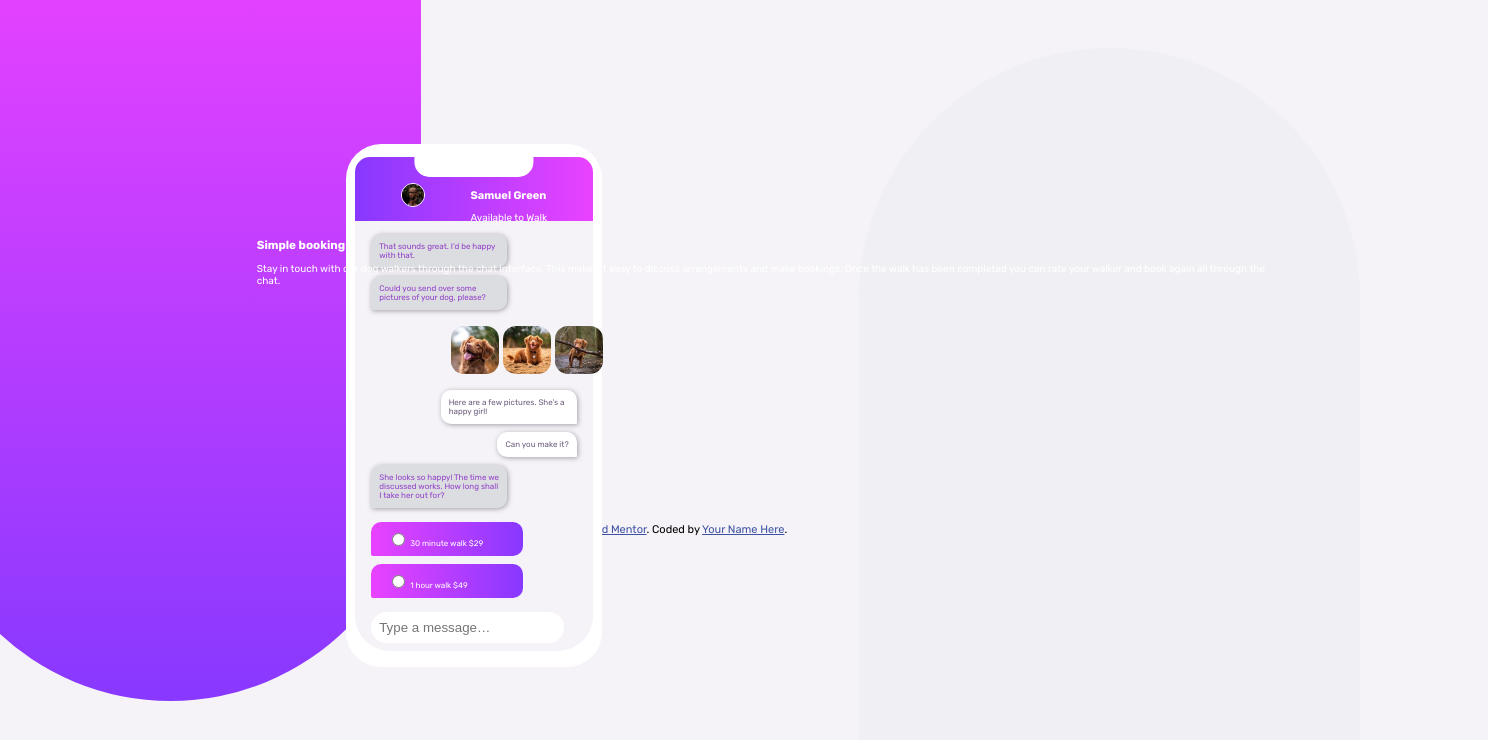
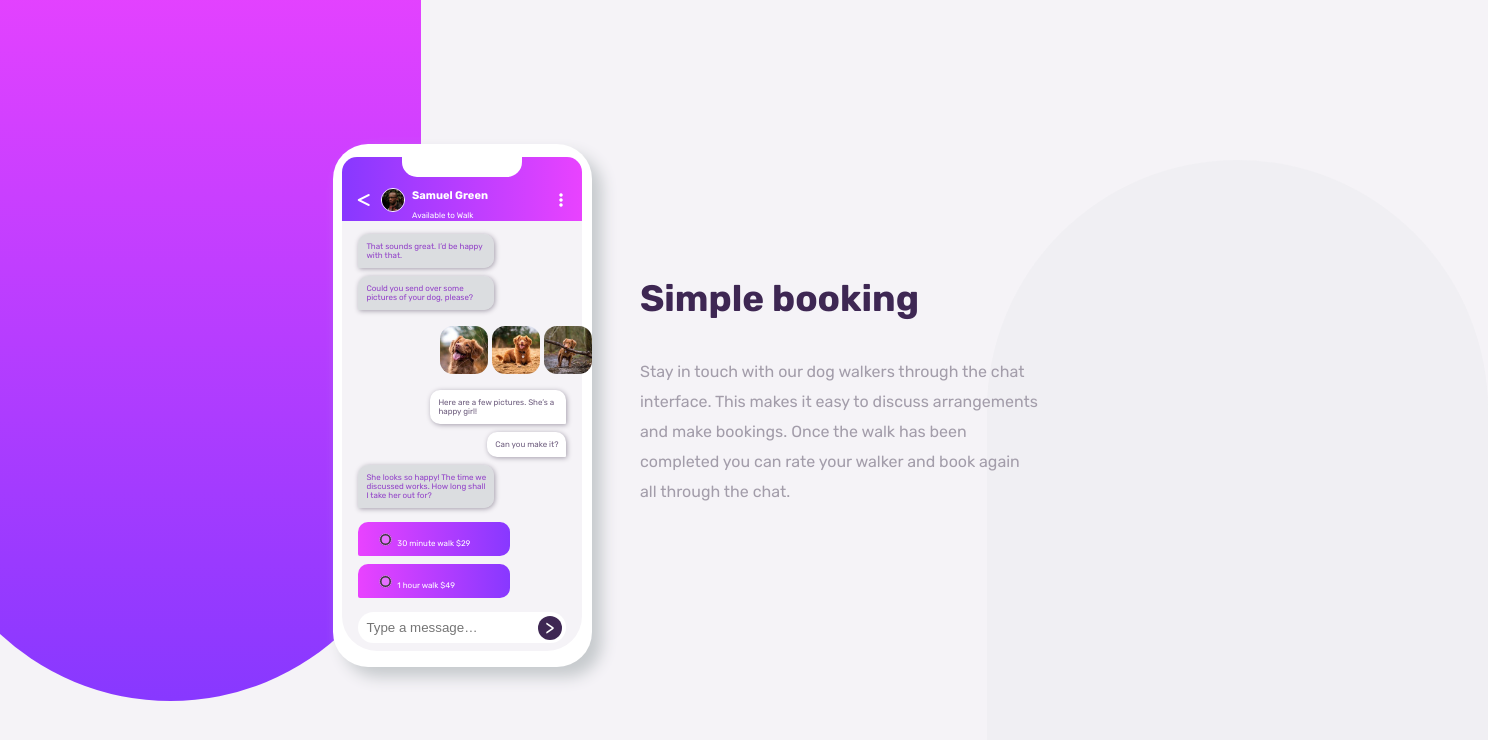
Before and after one commit to amelia2802/chat-app-css-illustration-master, a plain HTML site: page index.html in a window 1280 px wide. Shown: the whole page, 1488 px wide, since content can reach past the window. Drawn offline with Linux system fonts and the light colour scheme.

Commit message:
completed

```diff
--- a/index.html
+++ b/index.html
@@ -18,11 +18,13 @@
         <nav class="header">
           <section class="camera"></section>
           <section class="profile-info">
+            <i class="fa-solid fa-less-than" style="color: #ffffff;"></i>
               <img src="./images/avatar.jpg" alt="profile-picture" />
               <section class="about">
                 <h2 class="user-name">Samuel Green</h2>
                 <p class="status">Available to Walk</p>
               </section>
+              <i class="fa-solid fa-ellipsis-vertical" style="color: #ffffff;"></i>
           </section>
         </nav>
         <section class="chat-body">
@@ -38,19 +40,20 @@
           <section class="chat sender">She looks so happy! The time we discussed works. How long shall I take her out for?</section>
           <section class="payment">
             <section class="chat opt">
-              <input type="radio" id="29" >
+              <input type="radio" id="29" checked>
               <label for="29">30 minute walk $29</label>
             </section>
             <section class="chat opt">
-              <input type="radio" id="49">
+              <input type="radio" id="49" checked>
               <label for="49">1 hour walk $49</label>
             </section>
           </section>
 
           <input class="text" type="text" placeholder="Type a message…" />
+          <p class="submit">></p>
         </section>
       </section>
-      <section class="about">
+      <section class="product-info">
         <h1 class="title">Simple booking</h1>
         <p class="desc">Stay in touch with our dog walkers through the chat interface. This makes it easy to
           discuss arrangements and make bookings. Once the walk has been completed you can rate
@@ -62,5 +65,7 @@
     Challenge by <a href="https://www.frontendmentor.io?ref=challenge" target="_blank">Frontend Mentor</a>.
     Coded by <a href="#">Your Name Here</a>.
   </footer>
+
+  <script src="https://kit.fontawesome.com/63730d755c.js"></script>
 </body>
 </html>
--- a/style.css
+++ b/style.css
@@ -28,6 +28,7 @@ body{
     padding: 0;
     background-color: var(--light-grayish-violet);
     font-family: "Rubik", sans-serif;
+    overflow-x: hidden;
 }
 
 main{
@@ -50,8 +51,8 @@ main{
 }
 
 .right{
-    right: -5rem;
-    top: 3rem;
+    right: -13rem;
+    top: 10rem;
     background-color: var(--grayish-blue);
     border-radius: 500px 500px 0 0;
     opacity: .1;
@@ -59,19 +60,20 @@ main{
 
 .application{
     display: flex;
-    justify-content: space-evenly;
+    justify-content: space-between;
     align-items: center;
 }
 
 .device-design{
     position: relative;
     top: 9rem;
-    left: 27%;
+    left: 26%;
     width: 15rem;
     height: 31.5rem;
     background-color: var(--white);
     padding: .6rem;
     border-radius: 35px;
+    box-shadow: 10px 10px 15px var(--grayish-blue);
 }
 
 .camera{
@@ -97,7 +99,13 @@ main{
     width: 100%;
     display: flex;
     align-items: center;
-    justify-content:space-evenly;
+    justify-content: space-around;
+}
+
+.fa-less-than,.fa-ellipsis-vertical{
+    width: 8px;
+    position: relative;
+    top: .5rem;
 }
 
 .profile-info > img{
@@ -105,11 +113,15 @@ main{
     height: 1.4rem;
     border-radius: 50%;
     border:1px solid var(--white);
+    position: relative;
+    top: .5rem;
+    right: 1pc;
 }
 .about{
     position: relative;
-    font-size: 10px;
+    font-size: 8px;
     color: var(--white);
+    right: 2.5pc;
 }
 .about>h2{
     margin-top: 2rem;
@@ -161,9 +173,15 @@ main{
     max-width: 10rem;
     border-radius: 10px 10px 10px 2px;
     padding:.5rem 1rem;
+    color: var(--white);
     accent-color: var(--very-light-magenta);
-    color: var(--white);
     background:linear-gradient(to right, var(--light-magenta),var(--light-violet)) ;
+
+}
+
+input[type=radio]d{
+    border: 1px solid var(--very-light-magenta);
+    background-color: var(--light-magenta);
 }
 
 .images{
@@ -180,12 +198,50 @@ main{
 }
 
 .text{
-    width: max-content;
+    width: 80%;
     padding:.5rem;
     margin:1.6rem 1rem .5rem;
     border-radius: 25px;
     border: none;
     color: var(--grayish-blue);
 }
-.attribution { font-size: 11px; text-align: center; }
+
+.submit{
+    font-size: 1.2rem;
+    position: absolute;
+    top: 23.5rem;
+    right: 1.3rem;
+    width: 1.5rem;
+    height: 1.5rem;
+    text-align: center;
+    color: var(--white);
+    border-radius: 50%;
+    background-color: var(--very-dark-desaturated-violet);
+}
+
+.product-info{
+    position: sticky;
+    float: right;
+    display: flex;
+    flex-direction: column;
+    width: 50%;
+    left: 15rem;
+    height: auto;
+    top: 30%;
+}
+
+.title{
+    font-size: 2.3rem;
+    color: var(--very-dark-desaturated-violet);
+}
+
+.desc{
+    margin:0 15rem 0 0;
+    line-height: 30px;
+    color: var(--dark-grayish-violet);
+}
+.attribution {
+    position: absolute;
+    bottom: 100vh;
+    font-size: 11px; text-align: center; }
 .attribution a { color: hsl(228, 45%, 44%); }
```
